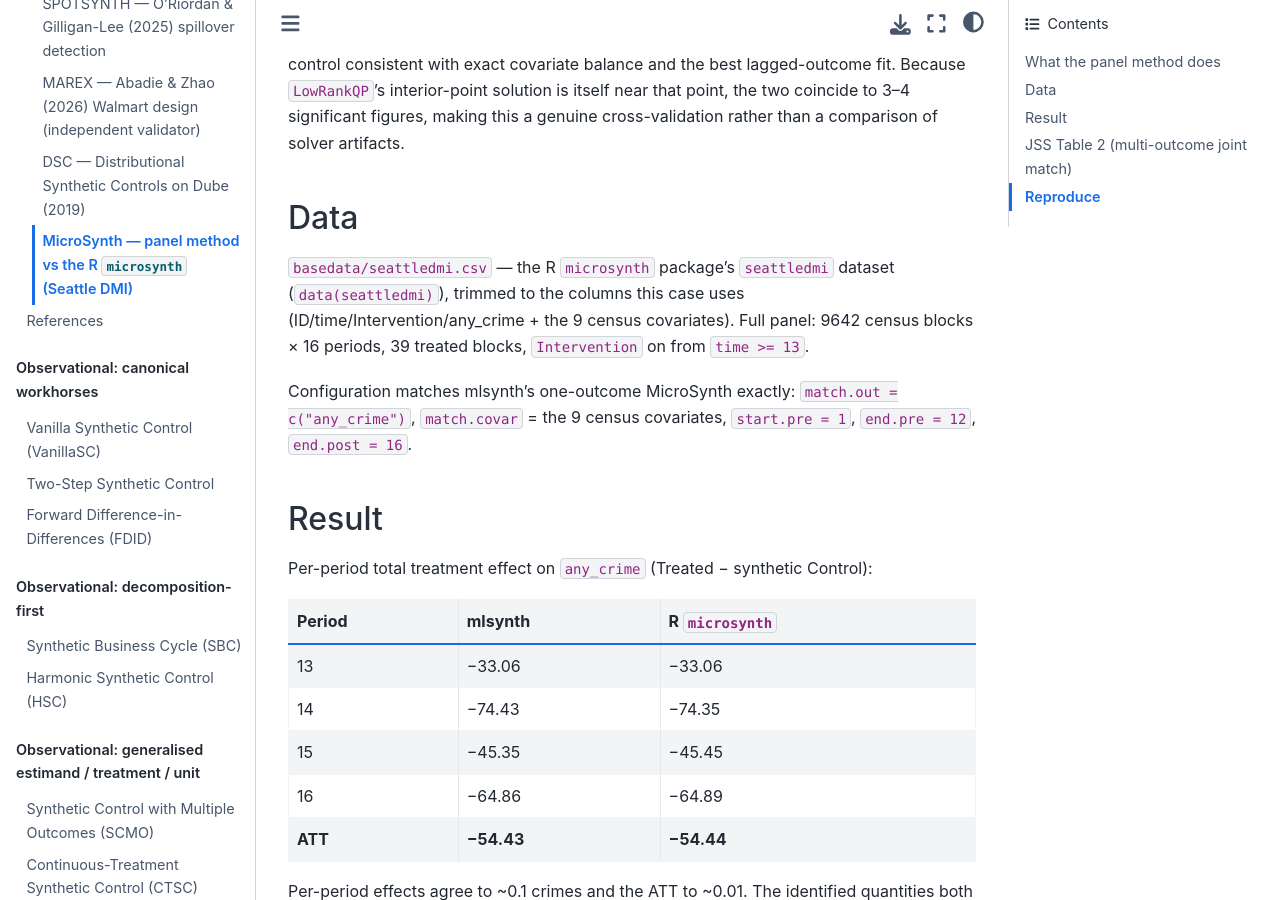
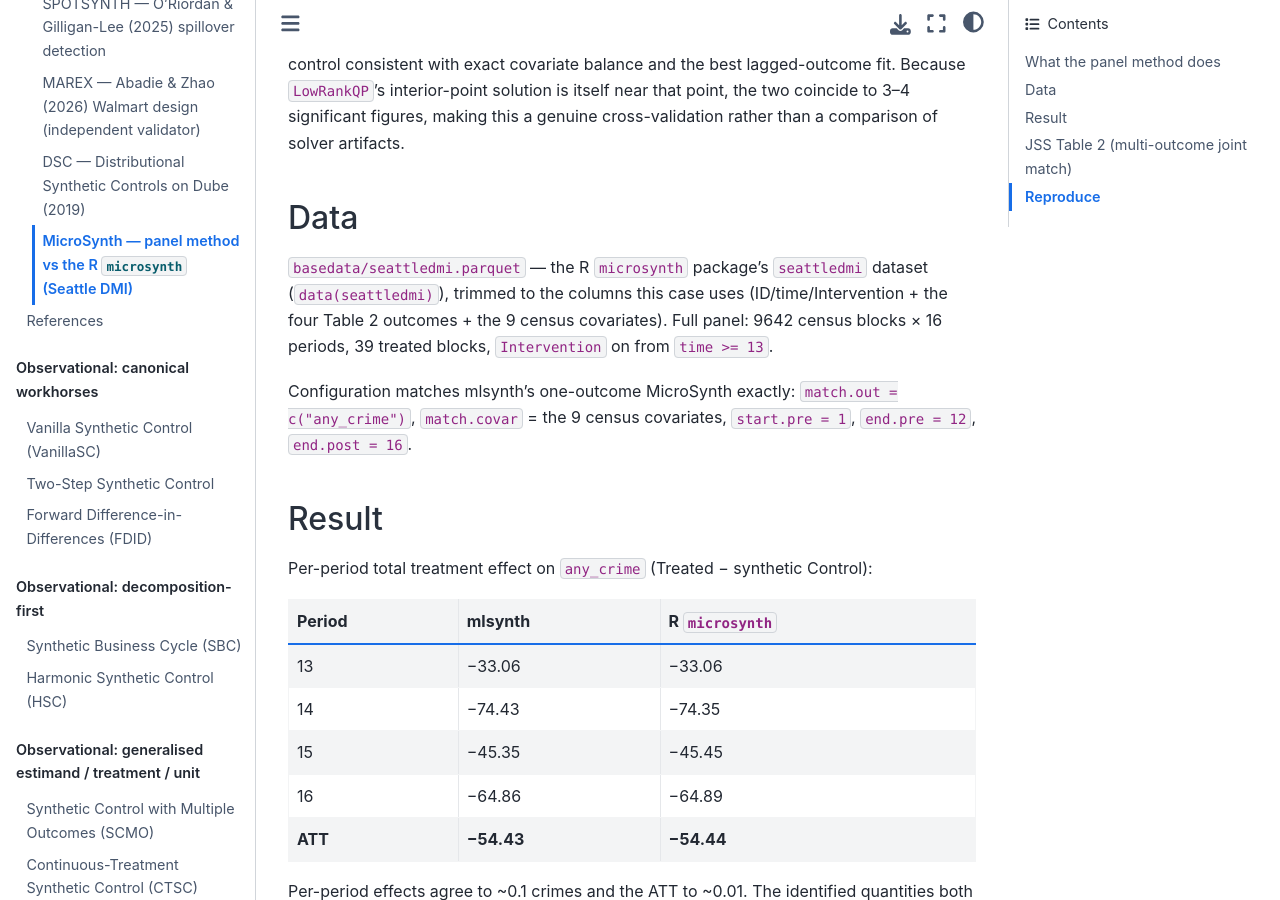
Before and after one commit to jgreathouse9/mlsynth, a Sphinx documentation site: the page built from docs/replications/microsynth.rst, in a window 1280 px wide and 900 px high, scrolled down 642 px. Built offline with Sphinx 7.4.7 and the Sphinx Book theme 1.1.4, drawn with Linux system fonts in a browser that asks for light colours; pages that are not in the unit, such as notebooks, are missing from menus.

Commit message:
Vendor seattledmi as parquet (1.2MB vs 7.6MB CSV)
- basedata/seattledmi.parquet replaces the CSV (pyarrow); benchmark reads it
- requirements.txt: add pyarrow for the parquet benchmark asset
- docs/benchmark data-provenance text updated

```diff
--- a/docs/replications/microsynth.rst
+++ b/docs/replications/microsynth.rst
@@ -35,11 +35,11 @@ solver artifacts.
 Data
 ----
 
-``basedata/seattledmi.csv`` — the R ``microsynth`` package's ``seattledmi``
+``basedata/seattledmi.parquet`` — the R ``microsynth`` package's ``seattledmi``
 dataset (``data(seattledmi)``), trimmed to the columns this case uses
-(ID/time/Intervention/any_crime + the 9 census covariates). Full panel: 9642
-census blocks × 16 periods, 39 treated blocks, ``Intervention`` on from
-``time >= 13``.
+(ID/time/Intervention + the four Table 2 outcomes + the 9 census covariates).
+Full panel: 9642 census blocks × 16 periods, 39 treated blocks,
+``Intervention`` on from ``time >= 13``.
 
 Configuration matches mlsynth's one-outcome MicroSynth exactly:
 ``match.out = c("any_crime")``, ``match.covar`` = the 9 census covariates,
--- a/requirements.txt
+++ b/requirements.txt
@@ -10,3 +10,4 @@ screenot
 statsmodels>=0.14.0
 pydantic>=2.0.0
 ecos
+pyarrow>=14.0.0  # read basedata/*.parquet benchmark assets
```
Also changed, not shown: 2 other files.
